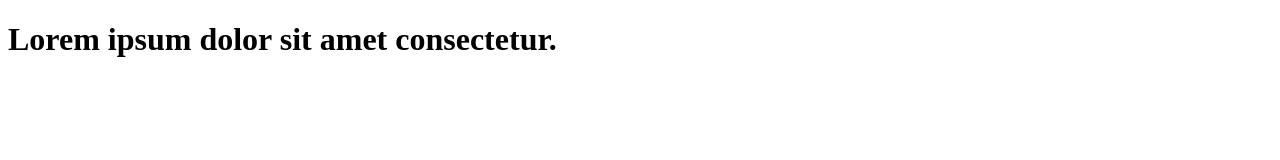
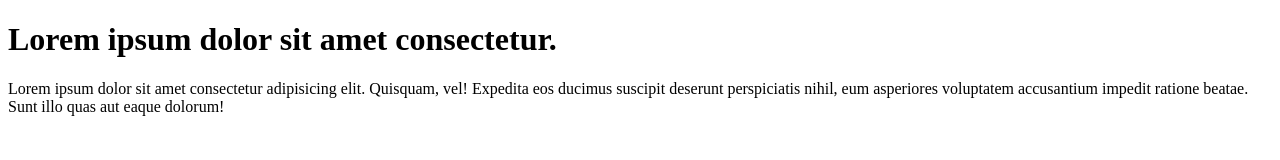
Before and after one commit to anooptechie/learn-github, a plain HTML site: page githubthree/index.html in a window 1280 px wide. Drawn offline with Linux system fonts and the light colour scheme.

Commit message:
add paragraph to code

```diff
--- a/githubthree/index.html
+++ b/githubthree/index.html
@@ -7,5 +7,6 @@
 </head>
 <body>
     <h1>Lorem ipsum dolor sit amet consectetur.</h1>
+    <p>Lorem ipsum dolor sit amet consectetur adipisicing elit. Quisquam, vel! Expedita eos ducimus suscipit deserunt perspiciatis nihil, eum asperiores voluptatem accusantium impedit ratione beatae. Sunt illo quas aut eaque dolorum!</p>
 </body>
 </html>
```
